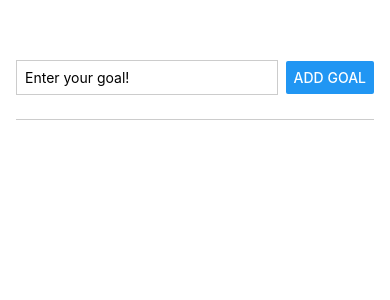
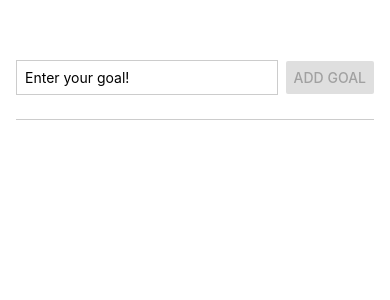
Before and after one commit to mongy92/react-native-the-practical-guide-course-typescript, a React Native app in the folder GoalsApp/: screen / in a window 390 px wide. Shown: the top 300 px of the page. Built offline with nearby package versions, Linux system fonts and the light colour scheme.

Commit message:
chapter2: disable btn for empty input

```diff
--- a/GoalsApp/components/GoalInput.tsx
+++ b/GoalsApp/components/GoalInput.tsx
@@ -21,7 +21,11 @@ const GoalInput: FC<Props> = ({ onAddGoal }) => {
         onChangeText={setInputText}
         value={inputText}
       />
-      <Button title='Add goal' onPress={addGoalHandler} />
+      <Button
+        title='Add goal'
+        onPress={addGoalHandler}
+        disabled={inputText.trim().length === 0}
+      />
     </View>
   );
 };
```
